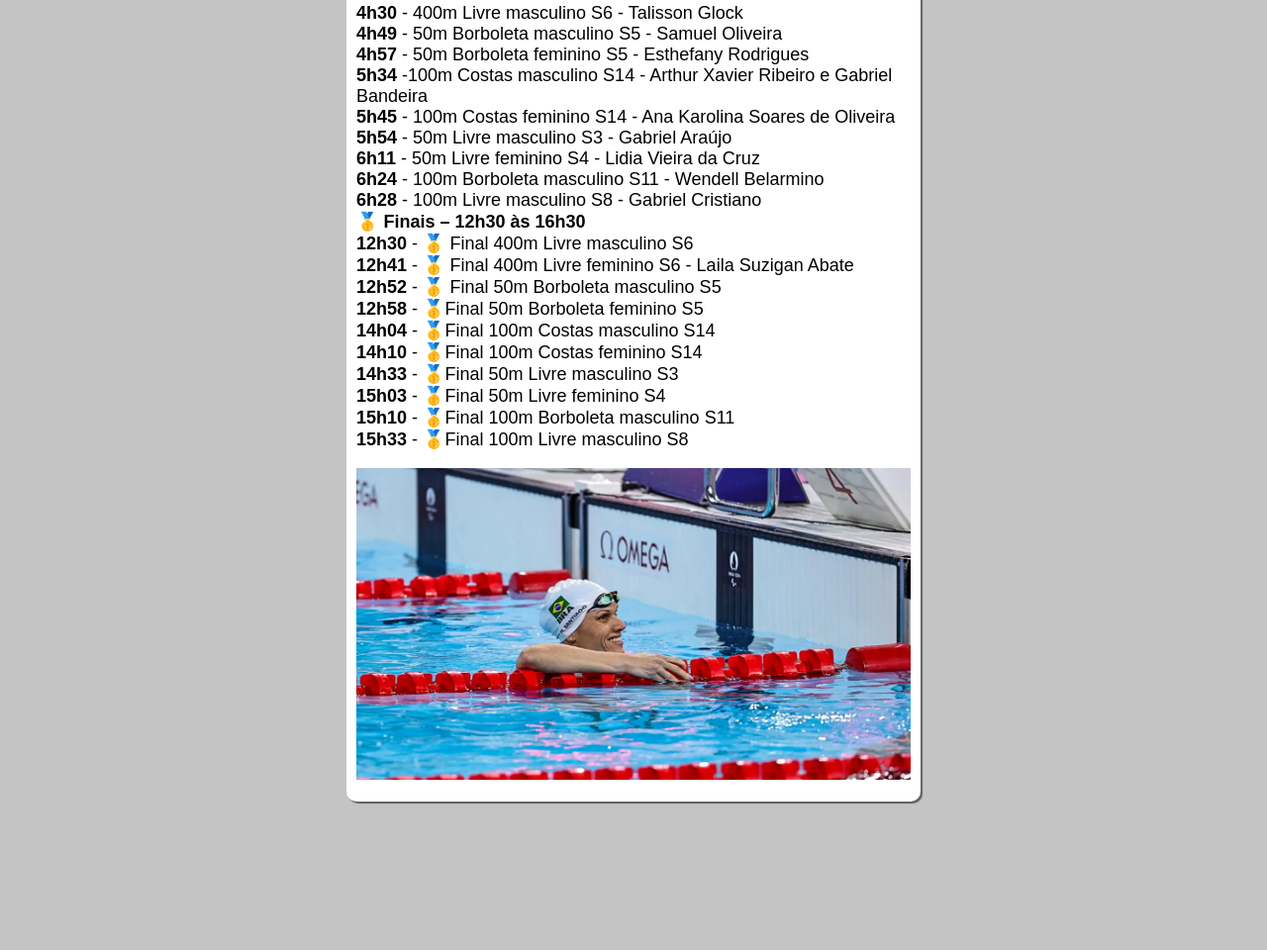
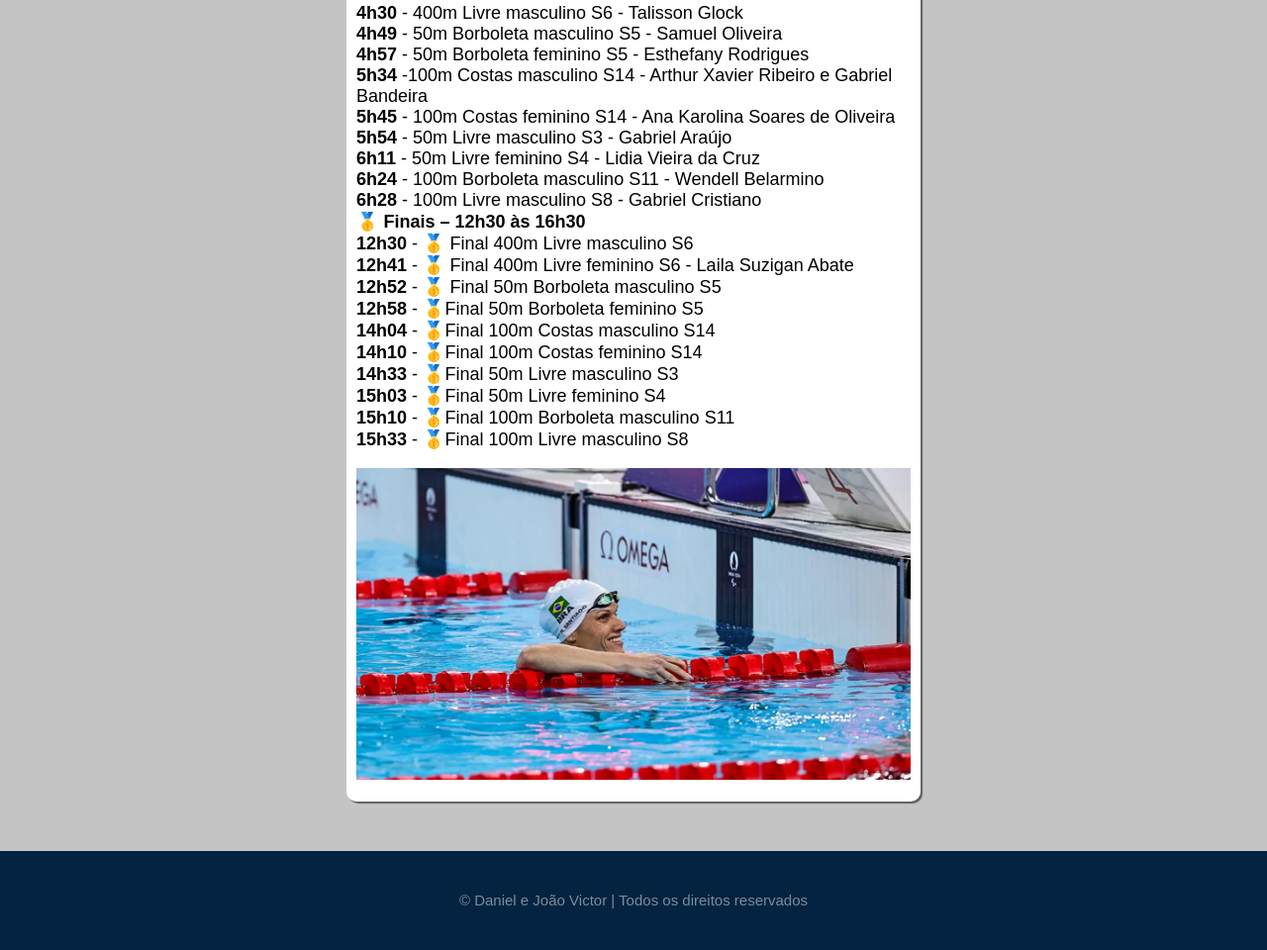
Before and after one commit to Gusmxx13/Esporte-Total, a plain HTML site: page index.html in a window 1280 px wide. Shown: the part 2072-3032 px from the top of the page at 99% size. Before the commit the page ends 2932 px from the top, so only its background shows below. Drawn offline with Linux system fonts and the light colour scheme; a web font is replaced by a local one.

Commit message:
ta com molho
tuf tuf pof pof vapo vapoo dia inteiro(plock plock)

```diff
--- a/estilos/style.css
+++ b/estilos/style.css
@@ -57,3 +57,12 @@ img{
     margin-bottom: 50px;
     box-shadow:2px 2px 1px rgba(0, 0, 0, 0.51);
 }
+#rodape{
+    display: flex;
+    align-items: center;
+    justify-content: center;
+    height: 100px;
+    background-color: #032340;
+    color: rgba(255, 255, 255, 0.479);
+    font-size: smaller;
+}
--- a/index.html
+++ b/index.html
@@ -80,4 +80,9 @@
                 <img src="imagens/natação.jpg" alt="" width="560" height="315" id="especial">
         </div>
     </main>
+    <footer>
+        <div id="rodape">
+            &#169 Daniel e João Victor | Todos os direitos reservados
+        </div>
+    </footer>
 </html>
```
